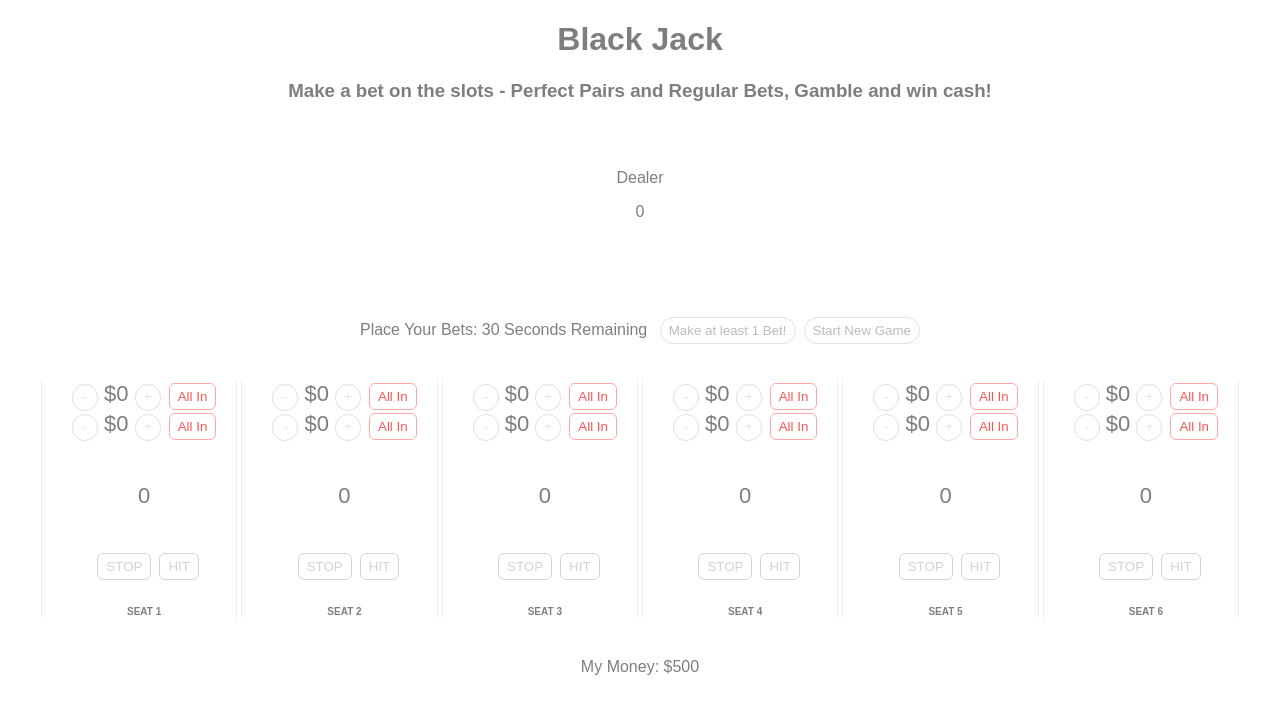
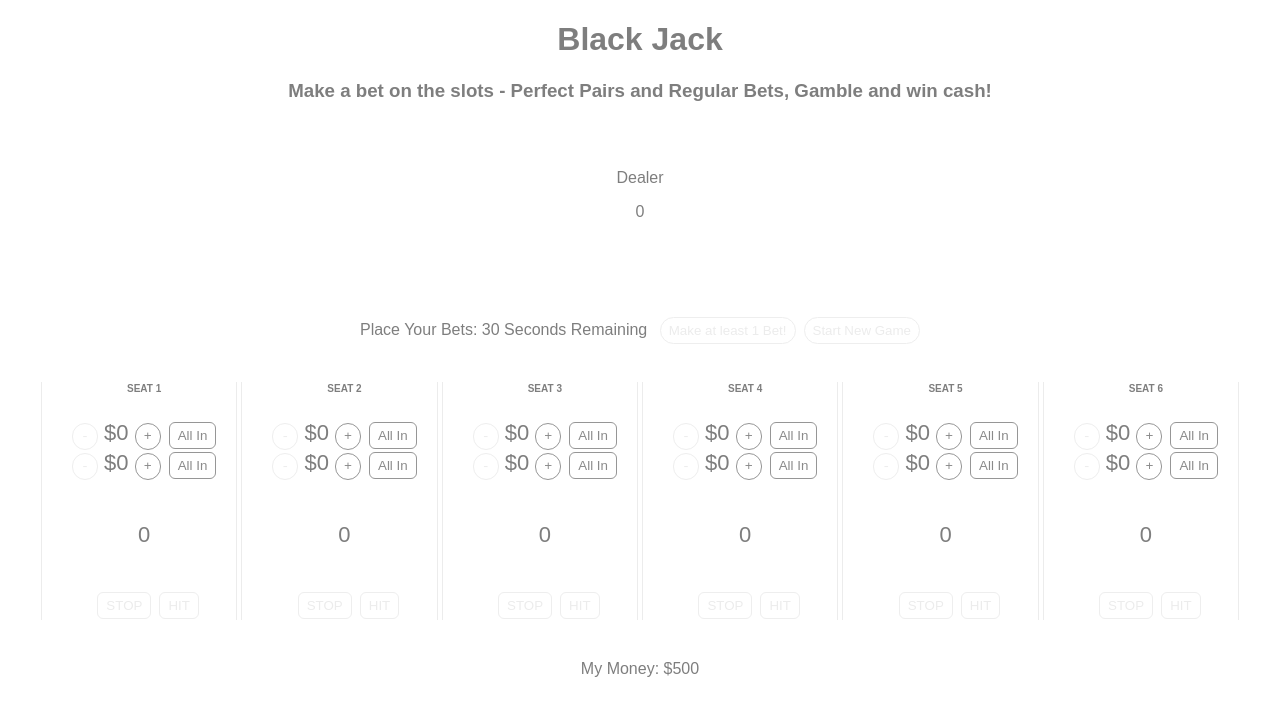
Before and after one commit to kodawarii/burakku-jakku, an Angular app: page / in a window 1280 px wide. Shown: the top 716 px of the page. Built offline with nearby package versions, Linux system fonts and the light colour scheme; a web font is replaced by a local one.

Commit message:
Final Draft of CSS Designs:

```diff
--- a/src/app/components/dealer/dealer.component.css
+++ b/src/app/components/dealer/dealer.component.css
@@ -3,3 +3,7 @@
     padding-top: 2em;
     padding-bottom: 4em;
 }
+
+.cards{
+    font-size: 28px;
+}
--- a/src/app/components/dealer/dealer.component.html
+++ b/src/app/components/dealer/dealer.component.html
@@ -1,6 +1,6 @@
 <div class="dealer-div">
   <p>Dealer</p>
-  <app-card-spaces
+  <app-card-spaces class="cards"
   [cards] = "dealerInformation.dealersCards"
   >
   </app-card-spaces>
--- a/src/app/components/game-status-bar/game-status-bar.component.css
+++ b/src/app/components/game-status-bar/game-status-bar.component.css
@@ -6,7 +6,16 @@
 }
 
 button{
-    outline: none;
+    color: rgb(138, 138, 138);
+    background-color: rgb(255, 255, 255);
+    border: 1px solid rgb(150, 150, 150);
+}
+
+button:disabled,
+button[disabled]{
+    background-color: rgb(255, 255, 255);
+    border: 1px solid rgb(238, 238, 238);
+    color: rgb(236, 236, 236);
 }
 
 .btnContainer{
@@ -14,12 +23,9 @@ button{
 }
 
 .commonBtn{
-    background-color: rgb(255, 255, 255);
-    border: 1px solid rgb(224, 224, 224);
     border-radius: 8em;
     padding: 5px 8px 5px 8px;
     display: inline-block;
-    color: rgb(187, 187, 187);
     text-align: center;
     text-decoration: none;
 }
--- a/src/app/components/player-field-single/player-field-single.component.css
+++ b/src/app/components/player-field-single/player-field-single.component.css
@@ -12,7 +12,16 @@ td{
 }
 
 button{
-    outline: none;
+    color: rgb(138, 138, 138);
+    background-color: rgb(255, 255, 255);
+    border: 1px solid rgb(150, 150, 150);
+}
+
+button:disabled,
+button[disabled]{
+    background-color: rgb(255, 255, 255);
+    border: 1px solid rgb(238, 238, 238);
+    color: rgb(236, 236, 236);
 }
 
 .seatNumuber{
@@ -21,24 +30,18 @@ button{
 }
 
 .betBtn{
-    background-color: rgb(255, 255, 255);
-    border: 1px solid rgb(224, 224, 224);
     border-radius: 8em;
     padding: 5px 8px 5px 8px;
     display: inline-block;
-    color: rgb(228, 228, 228);
     text-align: center;
     text-decoration: none;
     font-family: "Courier New", Courier, monospace;
 }
 
 .allInBtn{
-    background-color: rgb(255, 255, 255);
-    border: 1px solid rgb(255, 166, 166);
     border-radius: 6px;
     padding: 5px 8px 5px 8px;
     display: inline-block;
-    color: rgb(255, 83, 83);
     text-align: center;
     text-decoration: none;
 }
@@ -60,14 +63,12 @@ button{
 }
 
 .ctrlBtn{
-    background-color: rgb(255, 255, 255);
     border-radius: 6px;
     padding: 5px 8px 5px 8px;
     display: inline-block;
     text-align: center;
     text-decoration: none;
     color: rgb(211, 211, 211);
-    border: 1px solid rgb(212, 212, 212);
 }
 
 .stopBtn:hover{
--- a/src/app/components/player-field-single/player-field-single.component.html
+++ b/src/app/components/player-field-single/player-field-single.component.html
@@ -1,4 +1,8 @@
 <td>
+  <div class="seatNumuber">
+    SEAT {{slotInformation.seatNumber}}
+  </div>
+  <br/>
   <div>
     <button class="betBtn minusBtn" (click)="subtractPerfectPairBet(-100); onUpdatePlayer(100)" disabled="{{slotInformation.isPPBetMinusEnabled}}"> - </button>
     <span> ${{slotInformation.perfectBet}} </span>
@@ -29,8 +33,4 @@
     <span class="ctrlBtnContainer"><button class="ctrlBtn stopBtn" (click)="stop('Ready')" disabled="{{slotInformation.isStopEnabled}}"> STOP </button></span>
     <span class="ctrlBtnContainer"><button class="ctrlBtn hitBtn" (click)="hit()" disabled="{{slotInformation.isHitEnabled}}"> HIT </button></span>
   </div>
-    <br/>
-  <div class="seatNumuber">
-    SEAT {{slotInformation.seatNumber}}
-  </div>
 </td>
--- a/src/app/components/player-field/player-field.component.ts
+++ b/src/app/components/player-field/player-field.component.ts
@@ -529,8 +529,6 @@ export class PlayerFieldComponent implements OnInit {
       {value: "K", suite: "♠"},{value: "K", suite: "♥"},{value: "K", suite: "♦"},{value: "K", suite: "♣"},
       */
 
-
-
       {value: "A", suite: "♠"},{value: "A", suite: "♠"},{value: "A", suite: "♠"},{value: "A", suite: "♠"},
       {value: "K", suite: "♣"},{value: "K", suite: "♣"},{value: "K", suite: "♣"},{value: "K",suite: "♣"},
 
```
